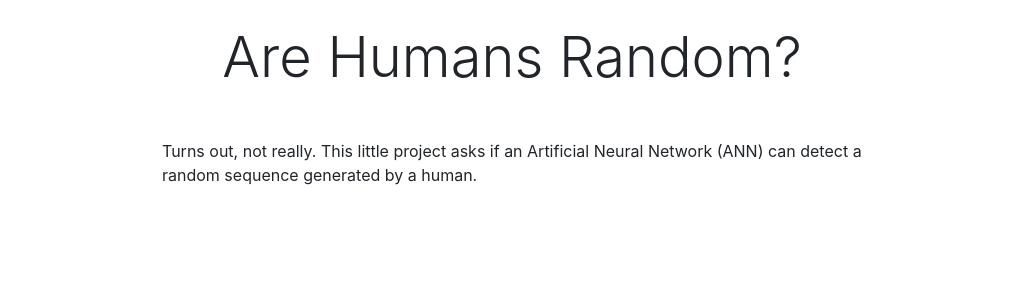
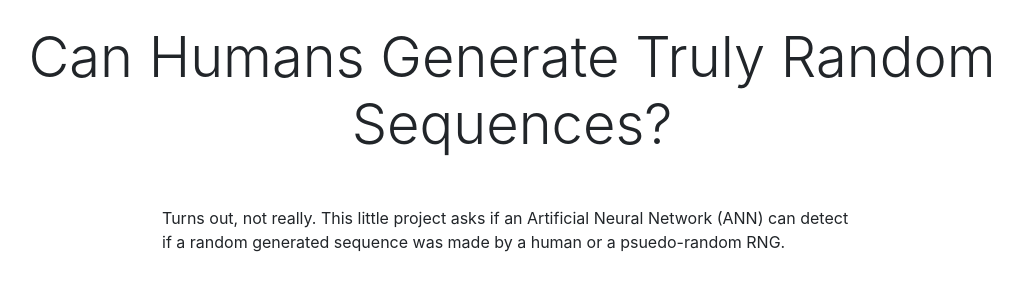
Before and after one commit to macsencasaus/are-humans-random, a Flask app: page / in a window 1280 px wide. Shown: the part 89-389 px from the top of the page, without its empty margins (128-1150 px from the left). Run offline with Flask 3, Linux system fonts and the light colour scheme.

Commit message:
home page changes

```diff
--- a/detector/templates/home.jinja
+++ b/detector/templates/home.jinja
@@ -1,9 +1,9 @@
 {% extends 'layout.jinja' %}
 {% block content %}
 <p class="display-4 text-center">
-    Are Humans Random?
+    Can Humans Generate Truly Random Sequences?
 </p>
 <div class="mx-auto my-5" style="width: 700px;">
-    Turns out, not really. This little project asks if an Artificial Neural Network (ANN) can detect a random sequence generated by a human.
+    Turns out, not really. This little project asks if an Artificial Neural Network (ANN) can detect if a random generated sequence was made by a human or a psuedo-random RNG.
 </div>
 {% endblock content %}
```
